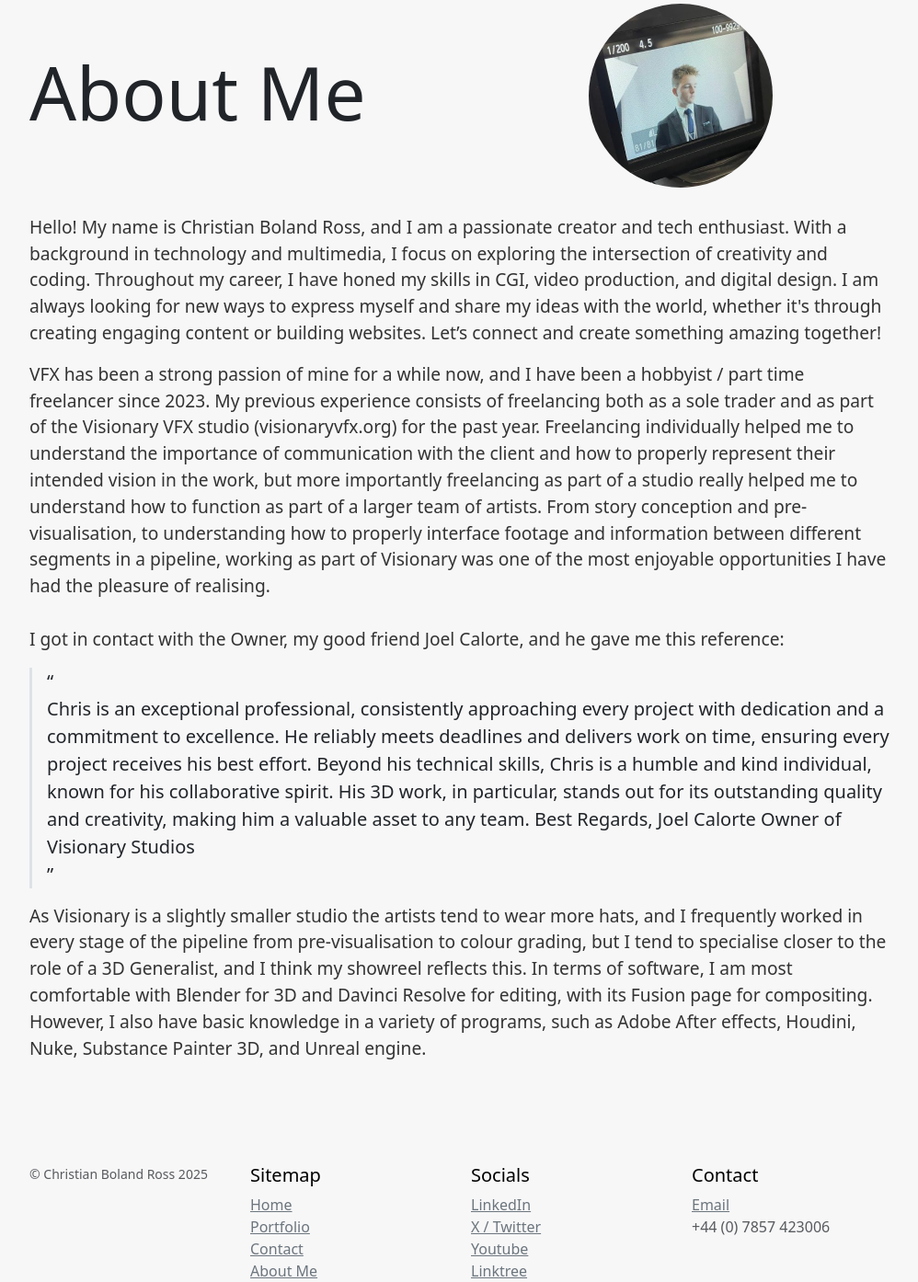
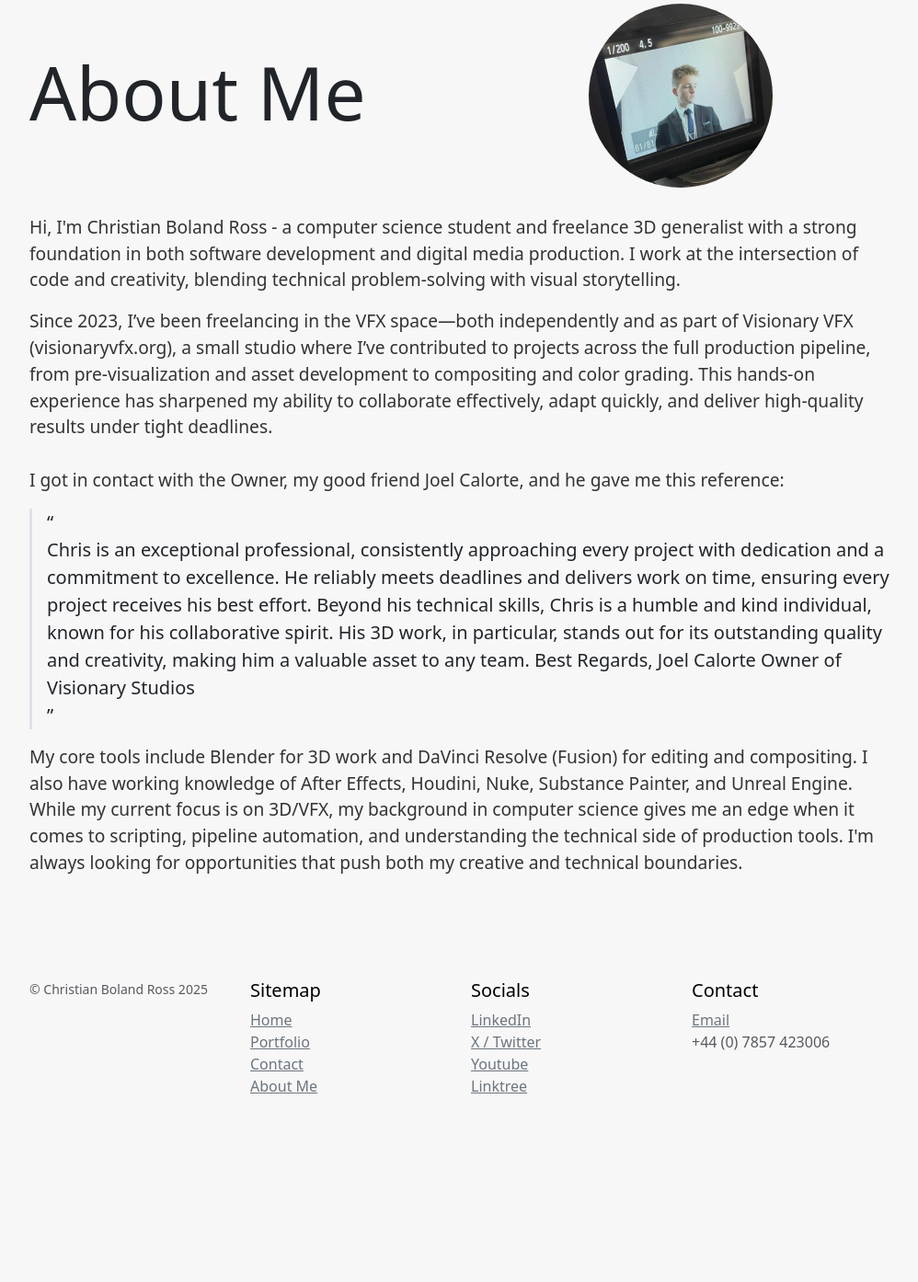
Before and after one commit to craqvfx/VFX-Portfolio-using-Flask, a Flask app: page /about_me in a window 1280 px wide. Shown: the part 112-1506 px from the top of the page at 92% size, without its empty margins (140-1138 px from the left). After the commit the page ends 1301 px from the top, so only its background shows below. Run offline with Flask 3, Linux system fonts and the light colour scheme; some libraries are stand-ins or nearby versions.

Commit message:
automated commit by submit50

```diff
--- a/templates/about_me.html
+++ b/templates/about_me.html
@@ -22,22 +22,12 @@
           <div class="col-12">
               <p style="font-size: 1.2rem; color: #333;">
                 <br>
-                  Hello! My name is Christian Boland Ross, and I am a passionate creator and tech enthusiast.
-                  With a background in technology and multimedia, I focus on exploring the intersection of creativity and coding.
-                  Throughout my career, I have honed my skills in CGI, video production, and digital design.
-                  I am always looking for new ways to express myself and share my ideas with the world,
-                  whether it's through creating engaging content or building websites. Let’s connect and create something amazing together!
+                  Hi, I'm Christian Boland Ross - a computer science student and freelance 3D generalist with a strong foundation in both software development and digital media production.
+                  I work at the intersection of code and creativity, blending technical problem-solving with visual storytelling.
               </p>
               <p style="font-size: 1.2rem; color: #333;">
-                VFX has been a strong passion of mine for a while now, and I have been a hobbyist / part time
-                freelancer since 2023. My previous experience consists of freelancing both as a sole
-                trader and as part of the Visionary VFX studio (visionaryvfx.org) for the past year. Freelancing
-                individually helped me to understand the importance of communication with the client and
-                how to properly represent their intended vision in the work, but more importantly freelancing
-                as part of a studio really helped me to understand how to function as part of a larger team of
-                artists. From story conception and pre-visualisation, to understanding how to properly interface
-                footage and information between different segments in a pipeline, working as part of Visionary
-                was one of the most enjoyable opportunities I have had the pleasure of realising.
+                Since 2023, I’ve been freelancing in the VFX space—both independently and as part of Visionary VFX (visionaryvfx.org), a small studio where I’ve contributed to projects across the full production pipeline, from pre-visualization and asset development to compositing and color grading.
+                This hands-on experience has sharpened my ability to collaborate effectively, adapt quickly, and deliver high-quality results under tight deadlines.
                 <br><br>
                 I got in contact with the Owner, my good friend Joel Calorte, and he gave me this reference:
                 <br>
@@ -57,12 +47,10 @@
                 ”
                 </blockquote>
                 <p style="font-size: 1.2rem; color: #333;">
-                As Visionary is a slightly smaller studio the artists tend to wear more hats, and I frequently
-                worked in every stage of the pipeline from pre-visualisation to colour grading, but I tend to
-                specialise closer to the role of a 3D Generalist, and I think my showreel reflects this. In terms
-                of software, I am most comfortable with Blender for 3D and Davinci Resolve for editing, with its
-                Fusion page for compositing. However, I also have basic knowledge in a variety of programs,
-                such as Adobe After effects, Houdini, Nuke, Substance Painter 3D, and Unreal engine.
+                My core tools include Blender for 3D work and DaVinci Resolve (Fusion) for editing and compositing.
+                I also have working knowledge of After Effects, Houdini, Nuke, Substance Painter, and Unreal Engine.
+                While my current focus is on 3D/VFX, my background in computer science gives me an edge when it comes to scripting, pipeline automation, and understanding the technical side of production tools.
+                I'm always looking for opportunities that push both my creative and technical boundaries.
               </p>
           </div>
       </div>
--- a/templates/portfolio.html
+++ b/templates/portfolio.html
@@ -9,7 +9,7 @@
       <div class="position-relative overflow-hidden p-3 p-md-5 m-md-3 text-center bg-body">
         <div class="col-md-5 p-lg-5 mx-auto my-5">
           <h1 class="display-4 fw-normal">Stunning Visuals</h1>
-          <p class="lead fw-normal">Specializing in 3D and VFX, I prioritize technical precision to ensure high-quality results. With industry experience at both Glassworks and <abbr title="Important Looking Pirates">ILP</abbr> London, I have the expertise to bring your vision to life.</p>
+          <p class="lead fw-normal">Specializing in 3D and VFX, I prioritize technical precision to ensure high-quality results. <!--With industry experience at both Glassworks and <abbr title="Important Looking Pirates">ILP</abbr> London, I have the expertise to bring your vision to life.--></p>
           <a class="btn btn-outline-secondary" href="#projects-section">View Projects</a>
         </div>
       </div>
```
Also changed, not shown: app.py (+0 -11 lines), README.md, projects.db.
